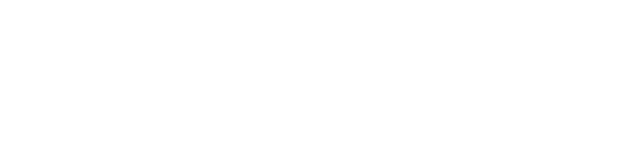
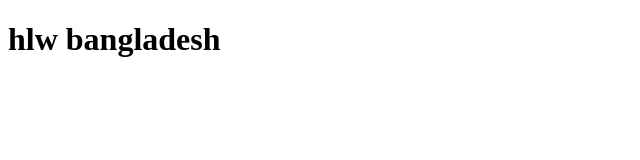
Before and after one commit to saifmaamun/second-repo, a plain HTML site: page index.html in a window 1280 px wide. Shown: the whole page, without its empty margins (0-640 px from the left). Drawn offline with Linux system fonts and the light colour scheme.

Commit message:
h1 added

```diff
--- a/index.html
+++ b/index.html
@@ -7,6 +7,6 @@
     <title>Document</title>
 </head>
 <body>
-
+    <h1>hlw bangladesh</h1>
 </body>
 </html>
```
